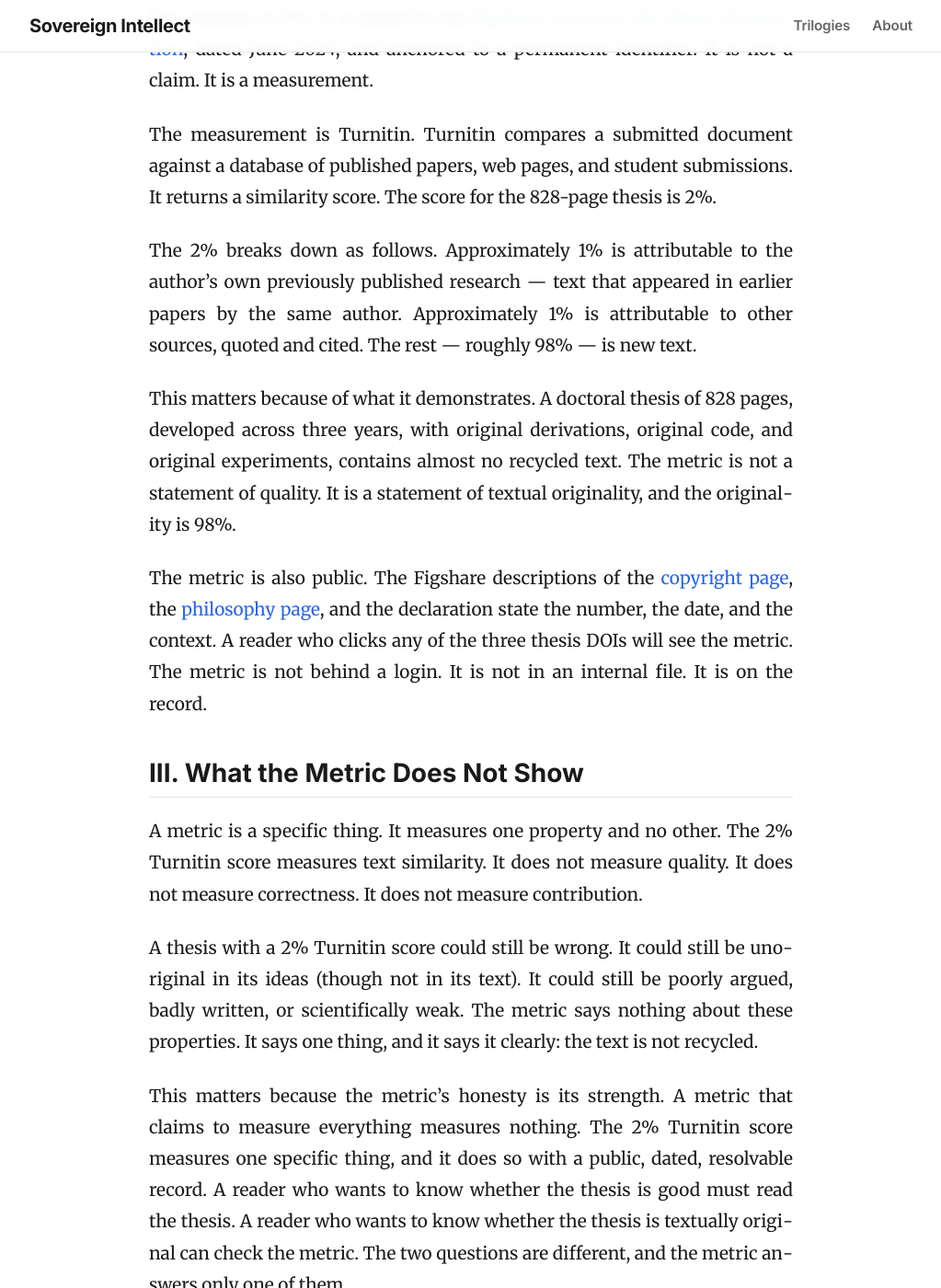
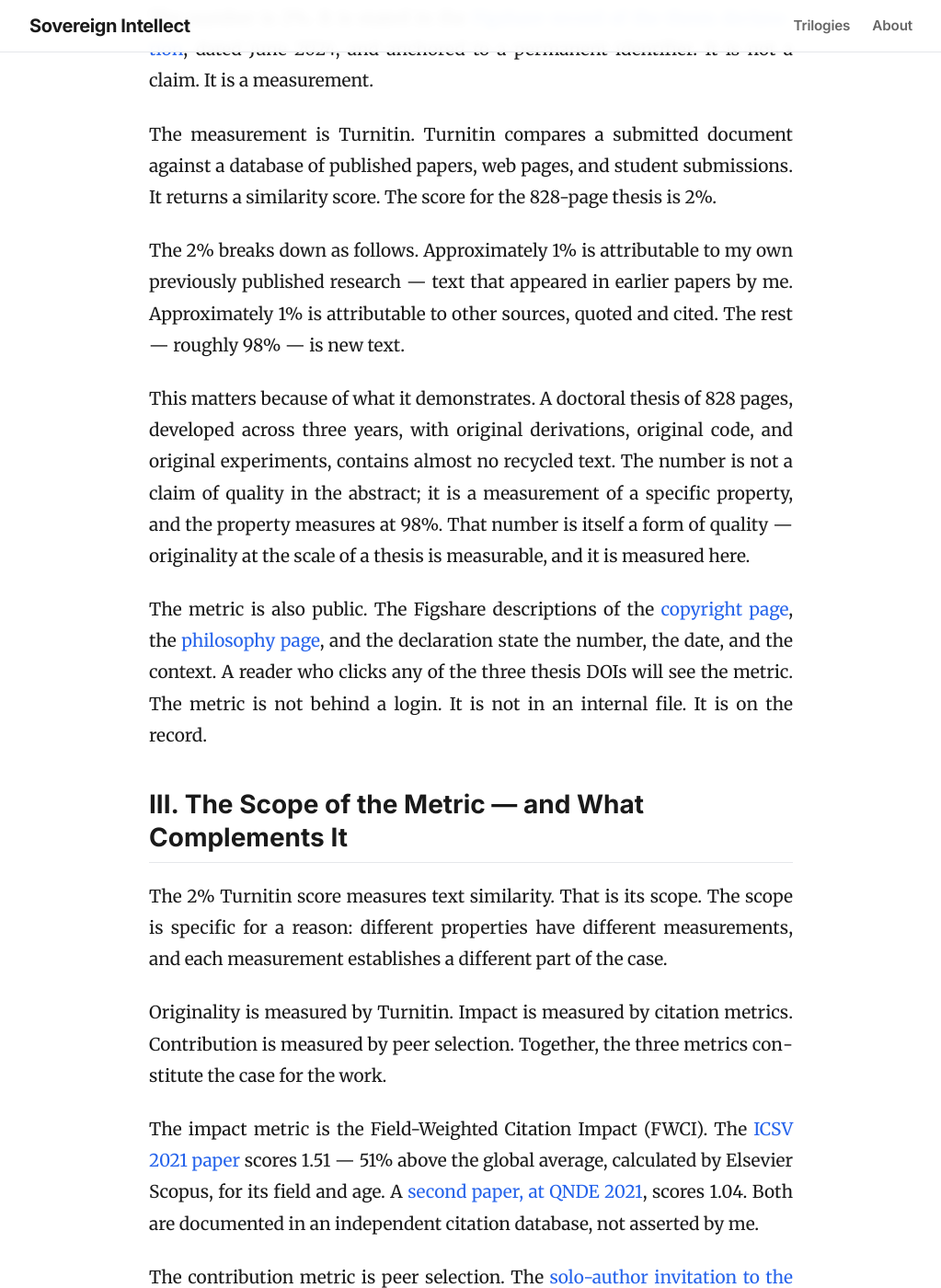
Before and after one commit to pravinkumar-ghodake/sovereign-intellect-blog, a Jekyll site: the page built from _posts/2026-11-29-the-turnitin-score.md, in a window 1280 px wide and 1400 px high, scrolled down 1551 px. Shown: the whole window at 92% size, without its empty margins (128-1151 px from the left). Built offline with Jekyll 4.4.1, drawn with Linux system fonts in a browser that asks for light colours; some of the changed text lies outside the part shown.

Commit message:
Update 2026-11-29-the-turnitin-score.md

```diff
--- a/_posts/2026-11-29-the-turnitin-score.md
+++ b/_posts/2026-11-29-the-turnitin-score.md
@@ -42,25 +42,27 @@ The number is 2%. It is stated in the <a href="https://doi.org/10.6084/m9.figsha
 
 The measurement is Turnitin. Turnitin compares a submitted document against a database of published papers, web pages, and student submissions. It returns a similarity score. The score for the 828-page thesis is 2%.
 
-The 2% breaks down as follows. Approximately 1% is attributable to the author's own previously published research — text that appeared in earlier papers by the same author. Approximately 1% is attributable to other sources, quoted and cited. The rest — roughly 98% — is new text.
+The 2% breaks down as follows. Approximately 1% is attributable to my own previously published research — text that appeared in earlier papers by me. Approximately 1% is attributable to other sources, quoted and cited. The rest — roughly 98% — is new text.
 
-This matters because of what it demonstrates. A doctoral thesis of 828 pages, developed across three years, with original derivations, original code, and original experiments, contains almost no recycled text. The metric is not a statement of quality. It is a statement of textual originality, and the originality is 98%.
+This matters because of what it demonstrates. A doctoral thesis of 828 pages, developed across three years, with original derivations, original code, and original experiments, contains almost no recycled text. The number is not a claim of quality in the abstract; it is a measurement of a specific property, and the property measures at 98%. That number is itself a form of quality — originality at the scale of a thesis is measurable, and it is measured here.
 
 The metric is also public. The Figshare descriptions of the <a href="https://doi.org/10.6084/m9.figshare.34174368" target="_blank">copyright page</a>, the <a href="https://doi.org/10.6084/m9.figshare.34175961" target="_blank">philosophy page</a>, and the declaration state the number, the date, and the context. A reader who clicks any of the three thesis DOIs will see the metric. The metric is not behind a login. It is not in an internal file. It is on the record.
 
 </div>
 
-## III. What the Metric Does Not Show
+## III. The Scope of the Metric — and What Complements It
 
 <div align="justify" markdown="1">
 
-A metric is a specific thing. It measures one property and no other. The 2% Turnitin score measures text similarity. It does not measure quality. It does not measure correctness. It does not measure contribution.
+The 2% Turnitin score measures text similarity. That is its scope. The scope is specific for a reason: different properties have different measurements, and each measurement establishes a different part of the case.
 
-A thesis with a 2% Turnitin score could still be wrong. It could still be unoriginal in its ideas (though not in its text). It could still be poorly argued, badly written, or scientifically weak. The metric says nothing about these properties. It says one thing, and it says it clearly: the text is not recycled.
+Originality is measured by Turnitin. Impact is measured by citation metrics. Contribution is measured by peer selection. Together, the three metrics constitute the case for the work.
 
-This matters because the metric's honesty is its strength. A metric that claims to measure everything measures nothing. The 2% Turnitin score measures one specific thing, and it does so with a public, dated, resolvable record. A reader who wants to know whether the thesis is good must read the thesis. A reader who wants to know whether the thesis is textually original can check the metric. The two questions are different, and the metric answers only one of them.
+The impact metric is the Field-Weighted Citation Impact (FWCI). The <a href="https://scopus.com/pages/publications/85117472334" target="_blank">ICSV 2021 paper</a> scores 1.51 — 51% above the global average, calculated by Elsevier Scopus, for its field and age. A <a href="https://scopus.com/pages/publications/85124142075" target="_blank">second paper, at QNDE 2021</a>, scores 1.04. Both are documented in an independent citation database, not asserted by me.
 
-The caveat is important. Without it, the metric becomes a substitute for quality, which it is not. With it, the metric becomes a specific, honest claim: 98% original text, publicly recorded, checkable by anyone.
+The contribution metric is peer selection. The <a href="https://doi.org/10.6084/m9.figshare.34157106" target="_blank">solo-author invitation to the Gordon Research Seminar 2024</a> is one example — a venue where acceptance is highly competitive even for established faculty. The <a href="https://scopus.com/pages/publications/85139252220" target="_blank">IWSHM 2021/22 papers</a> at Stanford, the <a href="https://doi.org/10.6084/m9.figshare.34037976" target="_blank">iNCMDAO 2024 presentations</a> at IISc, and the solo presentation at the <a href="https://doi.org/10.6084/m9.figshare.34066416" target="_blank">META 2023 conference in Paris</a> are others. Each is documented by a named venue, a named session, and a resolvable record.
+
+The metric is specific. The scope is clear. Originality is measured by Turnitin; impact is measured by FWCI; contribution is measured by peer selection. Each measurement is public, dated, and resolvable. Together, they establish not just originality but quality — and the quality is measured, not asserted.
 
 </div>
 
@@ -74,9 +76,9 @@ This is not a new idea. It is the foundation of modern science: measurements mus
 
 The same principle applies to integrity claims. A claim of academic integrity is only as strong as the metric that backs it. If the metric is public, dated, and resolvable, the claim is testable. If the metric is internal, undated, or nonexistent, the claim is a statement — and statements, unlike measurements, cannot be checked.
 
-The individual researcher who publishes a Turnitin score is doing something institutions rarely do: making the claim testable. The claim is not "I am original." The claim is "Here is the number. Check it yourself." The distinction is subtle and enormous. The first claim is a statement; the second is a measurement. One can be checked; the other cannot.
+The individual researcher who publishes a Turnitin score is doing something institutions rarely do: making the claim testable. The claim is not "I am original." The claim is "Here is the number. Check it yourself." The first is a statement; the second is a measurement. The distinction is subtle and enormous.
 
-This is the standard the metric establishes. Not a higher standard of quality — quality is a different question. A higher standard of accountability. The claim is specific, dated, and anchored to a permanent record. Anyone can check it. That is the whole of the standard, and it is enough.
+This is the standard the metric establishes. The claim is specific, dated, and anchored to a permanent record. Anyone can check it. The checkability is what makes the metric part of the argument, and not merely a footnote to it.
 
 </div>
 
@@ -86,13 +88,13 @@ This is the standard the metric establishes. Not a higher standard of quality
 
 The institutional vocabulary for this is *academic integrity*. The phrase describes a virtue: the commitment of an institution, or a scholar, to honesty in the production and transmission of knowledge. It is a legitimate virtue. It is also, in most institutional contexts, an unfalsifiable claim.
 
-Drop the modifier. The work is not academic integrity. It is **checkable integrity**.
+Drop the modifier. My work is not academic integrity. It is **checkable integrity**.
 
 The distinction is this. "Academic integrity" is a claim about a state of character. "Checkable integrity" is a claim about a specific, recorded metric. The first is a statement; the second is a measurement. The first cannot be falsified; the second can.
 
-The individual researcher who publishes a Turnitin score is not claiming academic integrity. The individual is doing something more specific: publishing a number that demonstrates a specific property (textual originality), on a specific date, with a specific identifier. The number is not a claim of good character. It is a proof of a measurable fact. The difference is not rhetoric. It is the difference between a promise and a proof.
+The individual researcher who publishes a Turnitin score is not claiming academic integrity in the abstract. The individual is doing something more specific: publishing a number that demonstrates a specific property (textual originality), on a specific date, with a specific identifier. The number is not a claim of good character. It is a proof of a measurable fact.
 
-This is what checkable integrity looks like in practice. Not a claim of virtue. A metric that anyone can check. The claim is specific because the metric is specific. The claim is testable because the metric is public.
+This is what checkable integrity looks like in practice. Not a claim of virtue. A metric that anyone can check. The claim is specific because the metric is specific. The claim is testable because the metric is public. The work is mine because the metric is mine, and the metric is measured.
 
 </div>
 
@@ -104,7 +106,7 @@ When an institution claims "academic integrity," what is the metric? Is it check
 
 *What is the document?*
 
-The metric is the number. The document is the declaration that anchors it. Part III will be about the declaration — the page on which the author formally claims ownership, independence, and the specific IP rights arising from the work. The metric says the work is original. The declaration says the work is *whose*. Part III is about the page that makes the claim legal.
+The metric proves the work is original. The document proves the work is *whose*. Part III is about the declaration — the page on which I formally claim ownership, independence, and the specific IP rights arising from the work. The metric says the work is new. The declaration says the work is mine. Part III is about the page that makes the claim legal.
 
 </div>
 
@@ -146,9 +148,9 @@ The metric is the number. The document is the declaration that anchors it. Part
   </div>
 
   <div style="margin-bottom: 0.3rem; white-space: nowrap; overflow-x: auto;">
-    <a href="https://pravinkumar-ghodake.github.io/pravinkumar-ghodake-academic-archive/" style="font-size: 0.82rem;">https://pravinkumar-ghodake.github.io/pravinkumar-ghodake-academic-archive/</a>
+    <a href="https://pravinkumar-ghodake.github.io/pravinkumar-ghodake-academic-archive/01-public-records/research-outputs/" style="font-size: 0.82rem;">https://pravinkumar-ghodake.github.io/pravinkumar-ghodake-academic-archive/01-public-records/research-outputs/</a>
     <span style="opacity: 0.55;"> | </span>
-    Academic Archive — Main
+    Research Outputs — Public Records
   </div>
 
   <div style="border-top: 1px solid rgba(128,128,128,0.15); margin-bottom: 0.45rem;"></div>
@@ -170,3 +172,9 @@ The metric is the number. The document is the declaration that anchors it. Part
   <div style="border-top: 1px solid rgba(128,128,128,0.15); margin-bottom: 0.45rem;"></div>
 
 </div>
+
+<div align="justify" markdown="1" style="margin-top: 2rem;">
+
+<a href="{{ '/page-751.html' | relative_url }}">Page 751 →</a>
+
+</div>
```
